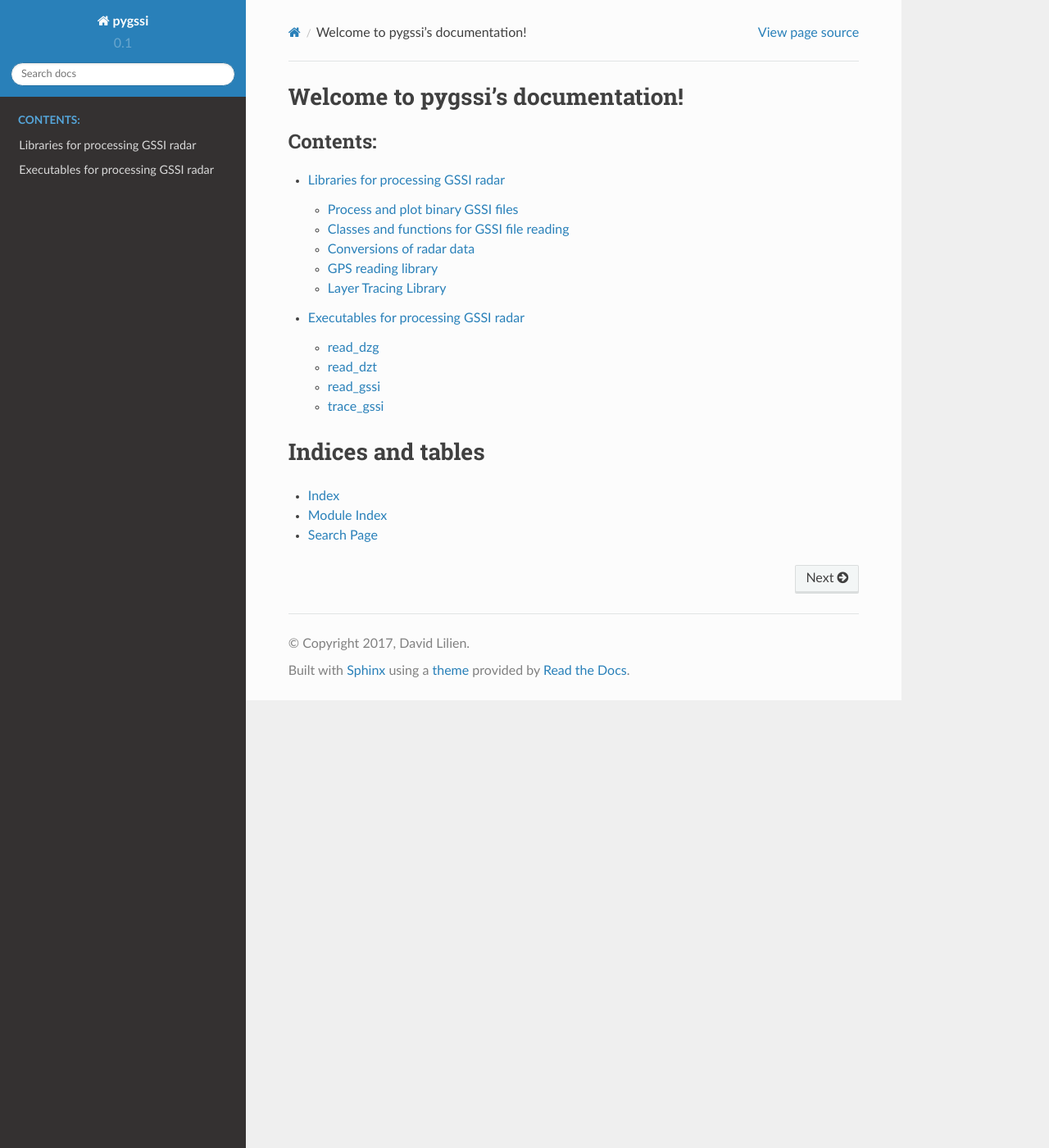
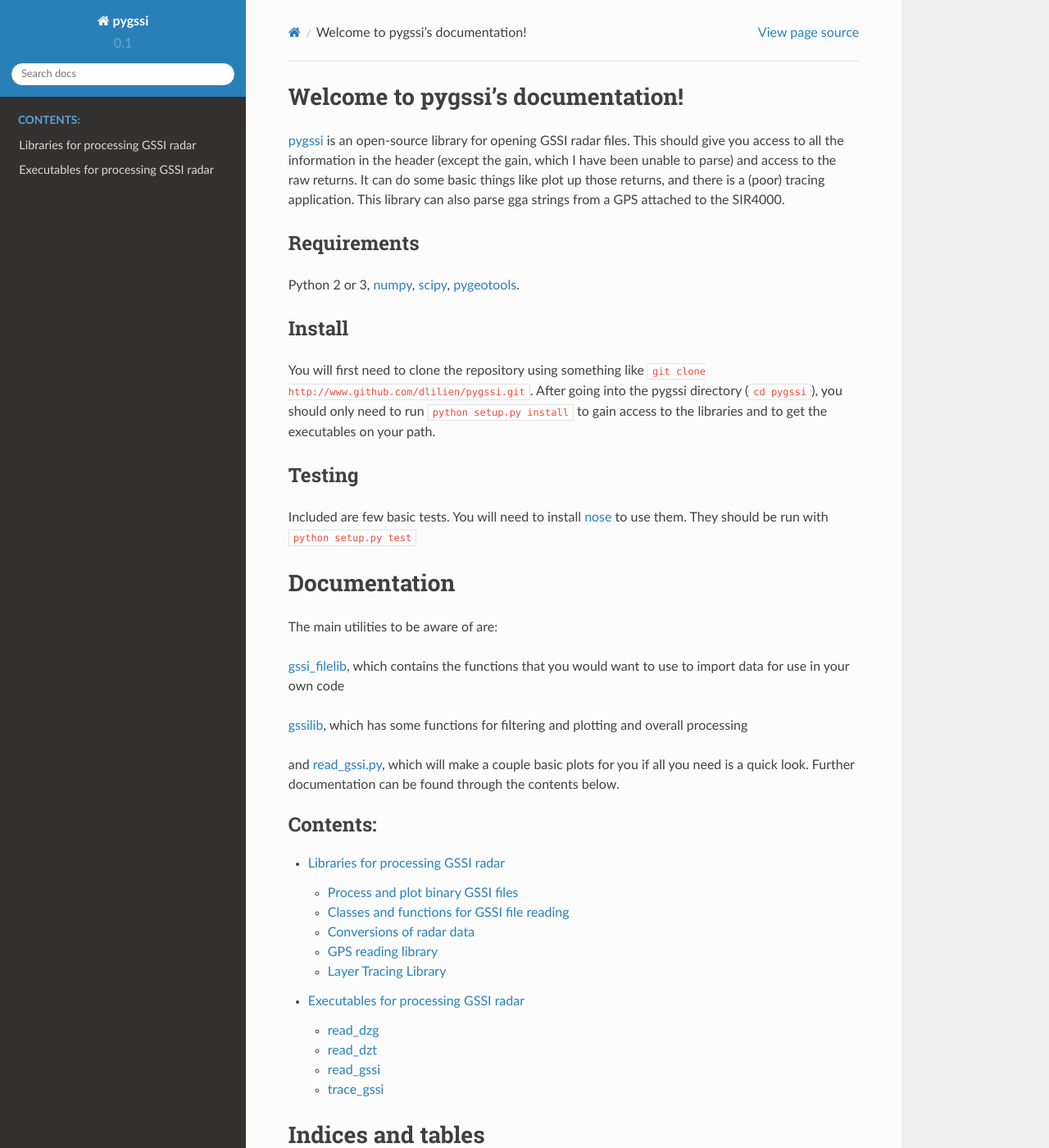
Before and after one commit to dlilien/pygssi, a Sphinx documentation site: the page built from doc/index.rst, in a window 1280 px wide and 1400 px high. Shown: the whole window at 82% size. Built offline with Sphinx 7.4.7 and the Read the Docs theme 2.0.0, drawn with Linux system fonts in a browser that asks for light colours; formulas are drawn with MathJax 3.

```diff
--- a/doc/index.rst
+++ b/doc/index.rst
@@ -5,6 +5,39 @@
 
 Welcome to pygssi's documentation!
 ==================================
+
+`pygssi <http://www.github.com/dlilien/pygssi>`_ is an open-source library for opening GSSI radar files. This should give you access to all the information in the header (except the gain, which I have been unable to parse) and access to the raw returns. It can do some basic things like plot up those returns, and there is a (poor) tracing application. This library can also parse gga strings from a GPS attached to the SIR4000.
+
+Requirements
+------------
+
+Python 2 or 3,
+`numpy <http://www.scipy.org>`_,
+`scipy <http://numpy.org>`_,
+`pygeotools <http://www.github.com/dshean/pygeotools>`_.
+
+Install
+-------
+
+You will first need to clone the repository using something like ``git clone http://www.github.com/dlilien/pygssi.git``. After going into the pygssi directory (``cd pygssi``), you should only need to run
+``python setup.py install``
+to gain access to the libraries and to get the executables on your path.
+
+Testing
+-------
+
+Included are few basic tests. You will need to install `nose <http://nose.readthedocs.io/en/latest/>`_ to use them. They should be run with ``python setup.py test``
+
+Documentation
+=============
+
+The main utilities to be aware of are:
+
+`gssi_filelib <lib/gssi_filelib.html>`_, which contains the functions that you would want to use to import data for use in your own code
+
+`gssilib <lib/gssilib.html>`_, which has some functions for filtering and plotting and overall processing
+
+and `read_gssi.py <bin/read_gssi.html>`_, which will make a couple basic plots for you if all you need is a quick look. Further documentation can be found through the contents below.
 
 .. toctree::
    :maxdepth: 2
```
Also changed, not shown: 2 other files.
